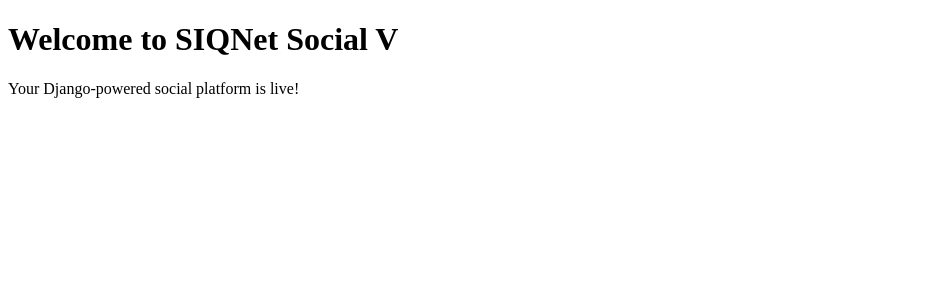
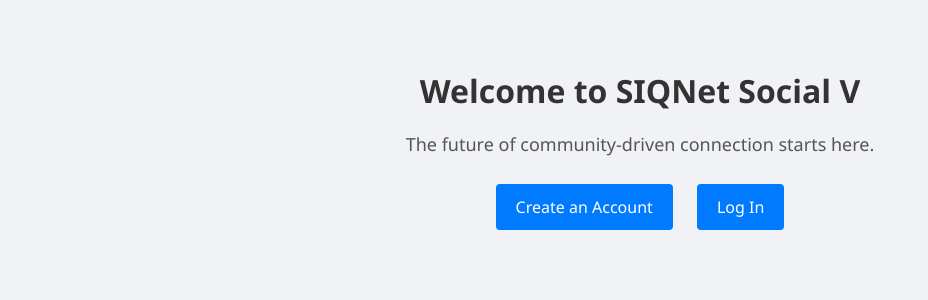
Before and after one commit to SIQVerse/siqnet_social_v, a Django app: template userauth/templates/home.html in a window 1280 px wide. Shown: the top 300 px of the page, without its empty margins (0-928 px from the left). Run offline with Django 5.2, Linux system fonts and the light colour scheme; the template is opened without the code that fills it, so the values that code supplies are empty.

Commit message:
Update home.html

```diff
--- a/userauth/templates/home.html
+++ b/userauth/templates/home.html
@@ -1,10 +1,46 @@
 <!DOCTYPE html>
-<html>
+<html lang="en">
 <head>
-    <title>SIQNet Social</title>
+    <meta charset="UTF-8">
+    <title>SIQNet Social V</title>
+    <style>
+        body {
+            font-family: 'Segoe UI', Tahoma, Geneva, Verdana, sans-serif;
+            background-color: #f0f2f5;
+            padding: 40px;
+            text-align: center;
+        }
+        h1 {
+            color: #333;
+            margin-bottom: 20px;
+        }
+        p {
+            font-size: 18px;
+            color: #555;
+        }
+        a {
+            display: inline-block;
+            margin: 10px;
+            padding: 12px 20px;
+            background-color: #007bff;
+            color: white;
+            text-decoration: none;
+            border-radius: 4px;
+        }
+        a:hover {
+            background-color: #0056b3;
+        }
+    </style>
 </head>
 <body>
     <h1>Welcome to SIQNet Social V</h1>
-    <p>Your Django-powered social platform is live!</p>
+    <p>The future of community-driven connection starts here.</p>
+
+    {% if user.is_authenticated %}
+        <p>Hello, {{ user.username }}! <a href="{% url 'logout' %}">Log Out</a></p>
+    {% else %}
+        <a href="{% url 'register' %}">Create an Account</a>
+        <a href="{% url 'login' %}">Log In</a>
+    {% endif %}
 </body>
 </html>
```
